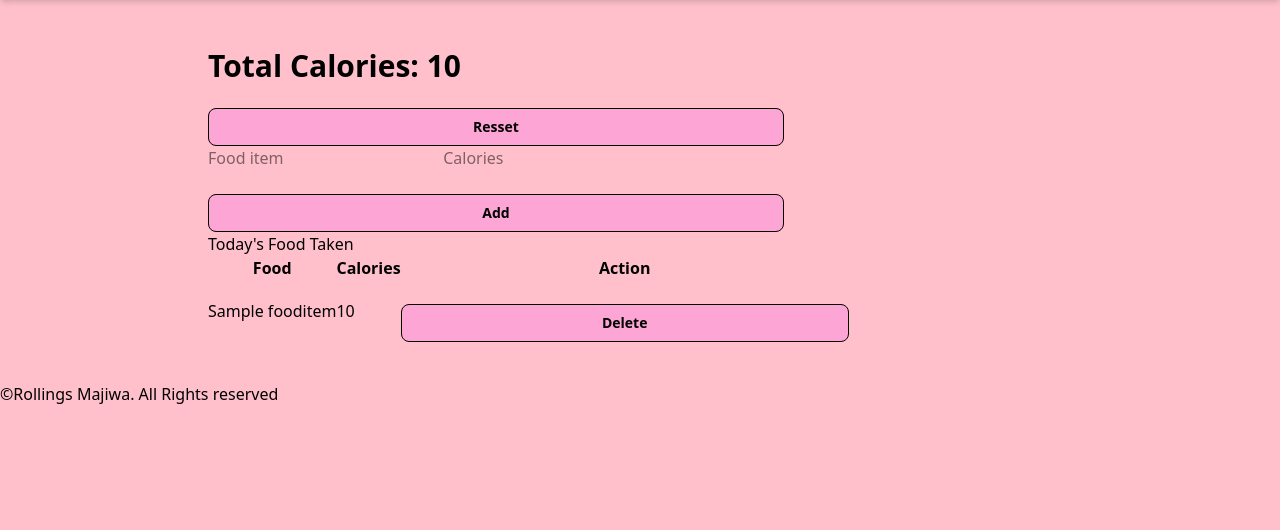
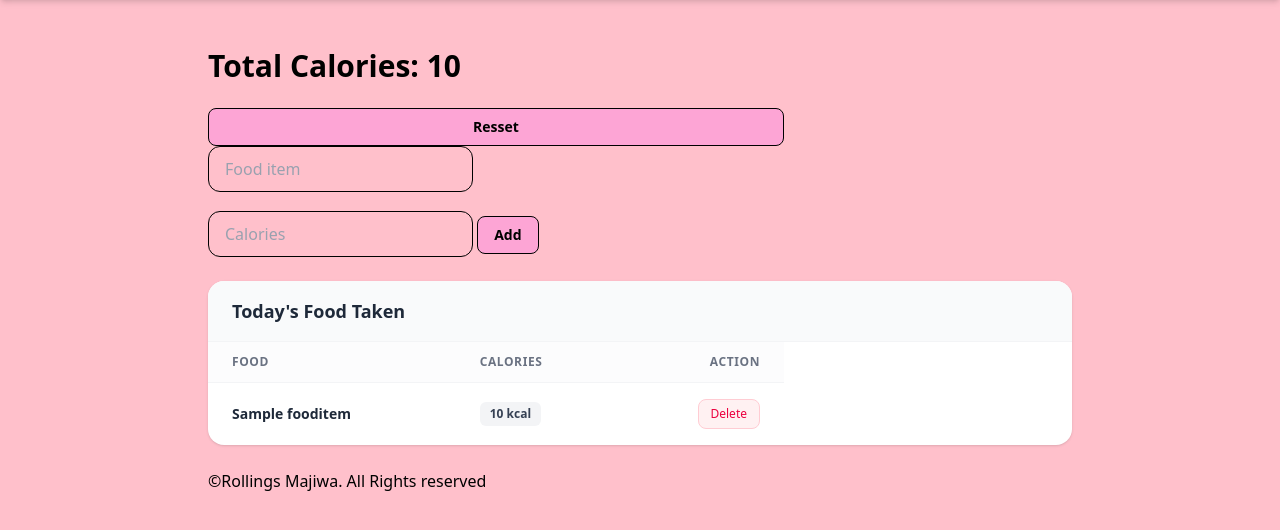
Before and after one commit to rollingsmajiwa/calorie_tracker, a Django app: page /contact/ in a window 1280 px wide. Shown: the part 56-586 px from the top of the page. Run offline with Django 5.2, Linux system fonts and the light colour scheme; tables that the repository leaves empty hold one stand-in row (values such as "Sample post").

Commit message:
Feat: add tailwind css on calories tracker page

```diff
--- a/calorie_tracker/templates/calorie_tracker/contact.html
+++ b/calorie_tracker/templates/calorie_tracker/contact.html
@@ -11,35 +11,59 @@
     </form>
     <form action="{% url 'contact' %}" method="post">
            {% csrf_token %}
-           <input type="text" name="title" placeholder="Food item">
-           <input type="number" name="calorie_amount" placeholder="Calories">
-        <button type="submit" class="w-xl mt-6 bg-pink-300 hover:bg-pink-400 text-grey-500 border font-semibold py-2 px-4 rounded-lg text-sm transition">Add</button>
+           <div class="w-lg">
+               <input type="text" name="title" placeholder="Food item" class="px-4 py-2.5 rounded-xl border border-black focus:outline-none transition text-gray-800 placeholder-gray-400">
+               <input type="number" name="calorie_amount" placeholder="Calories" class="px-4 py-2.5 rounded-xl border border-black focus:outline-none transition text-gray-800 placeholder-gray-400">
+                       <button type="submit" class="mt-6 bg-pink-300 hover:bg-pink-400 text-grey-500 border font-semibold py-2 px-4 rounded-lg text-sm transition">Add</button>
+           </div>
     </form>
-    <h3>Today's Food Taken</h3>
-    <table border="1" cellpadding="5">
+    <div class="bg-white rounded-2xl shadow-sm overflow-hidden my-6">
+
+    <div class="px-6 py-4 border-b border-gray-100 bg-gray-50 flex items-center justify-between">
+        <h3 class="text-lg font-bold text-gray-800">Today's Food Taken</h3>
+
+    </div>
+
+
+    <div class="overflow-x-auto">
+        <table class="w-xl text-left border-collapse">
             <thead>
-            <th>Food</th>
-            <th>Calories</th>
-            <th>Action</th>
+                <tr class="border-b border-gray-100 bg-gray-50/50 text-xs font-semibold uppercase tracking-wider text-gray-500">
+                    <th class="px-6 py-3">Food</th>
+                    <th class="px-6 py-3">Calories</th>
+                    <th class="px-6 py-3 text-right">Action</th>
+                </tr>
             </thead>
-        <tbody>
+            <tbody class="divide-y divide-gray-100 text-sm">
                 {% for item in food_items %}
-            <tr >
-                <td>{{ item.title}}</td>
-                <td>{{ item.calorie_amount }}</td>
-                <td>
-                    <form action="{%  url 'delete_food' item.id %}" method="post">
+                <tr class="hover:bg-gray-50/80 transition-colors">
+                    <td class="px-6 py-4 font-semibold text-gray-800">
+                        {{ item.title }}
+                    </td>
+                    <td class="px-6 py-4">
+                        <span class="inline-block bg-gray-100 text-gray-700 font-bold px-2.5 py-1 rounded-md text-xs">
+                            {{ item.calorie_amount }} kcal
+                        </span>
+                    </td>
+                    <td class="px-6 py-4 text-right">
+                        <form action="{% url 'delete_food' item.id %}" method="post" class="inline">
                             {% csrf_token %}
-
-                    <button type="submit" class="w-md mt-6 bg-pink-300 hover:bg-pink-400 text-grey-500 border font-semibold py-2 px-4 rounded-lg text-sm transition">Delete</button>
-
+                            <button type="submit"
+                                    class="bg-rose-50 hover:bg-rose-100 text-rose-600 font-medium py-1.5 px-3 rounded-lg text-xs transition-colors border border-rose-200">
+                                Delete
+                            </button>
                         </form>
                     </td>
-
+                </tr>
+                {% empty %}
+                <tr>
+                    <td colspan="3" class="px-6 py-8 text-center text-slate-400 text-sm">
+                        No food items logged yet today.
+                    </td>
                 </tr>
                 {% endfor %}
             </tbody>
-
         </table>
     </div>
+</div>
 {% endblock %}
```
Lines whose indentation alone changed are shown as unchanged.
